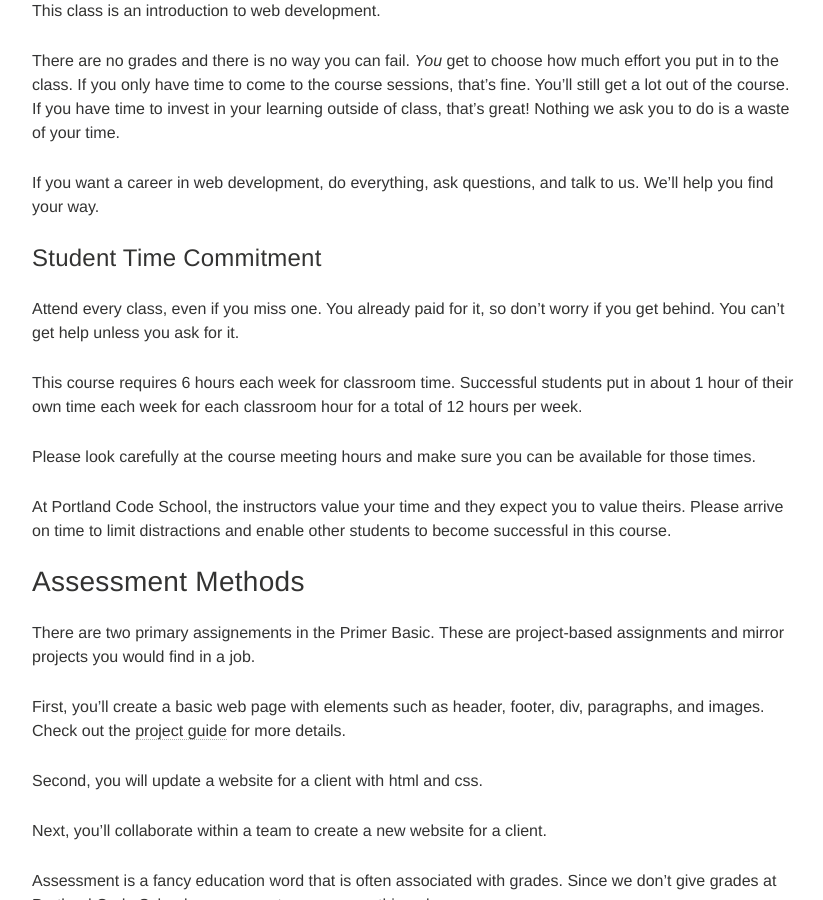
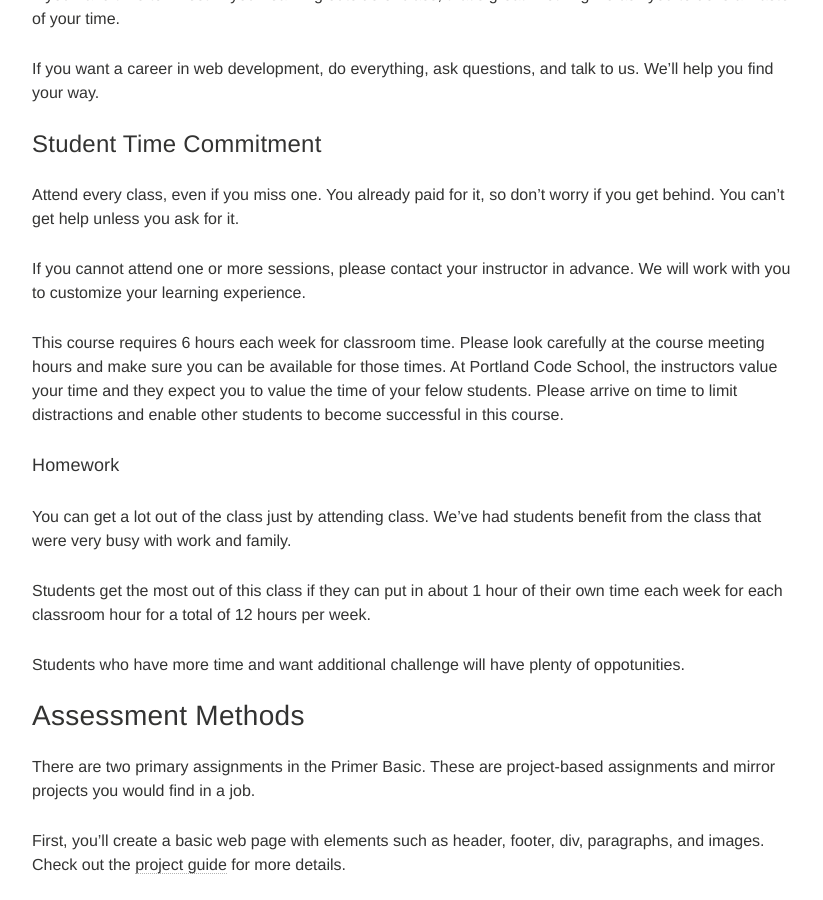
Before and after one commit to portlandcodeschool/primer, a Jekyll site: the page built from syllabus.md, in a window 1280 px wide and 900 px high, scrolled down 3413 px. Shown: the whole window, without its empty margins (288-1111 px from the left). Built offline with Jekyll 4.4.1, drawn with Linux system fonts in a browser that asks for light colours; nearby versions of some CDN libraries; some of the changed text lies outside the part shown.

Commit message:
syllabus update to clarify time expectations and improve/remove unclear material.

```diff
--- a/syllabus.md
+++ b/syllabus.md
@@ -6,7 +6,7 @@ modified: 2015-02-15 20:42
 ---
 ## Course Description
 
-This is the syllabus for two classes in the Web Foundations Series.
+This is the syllabus for the first two classes in the Web Foundations Series.
 
 The Web Development Series is Portland Code School's introduction to web development. These courses introduce students with the opportunity to build modern websites and receive feedback to help those students reach their goals in the web development industry.  The Primer Basic aims at introducing programming languages necessary to build websites with the support and feedback available to students from experienced coders.  This is what differentiates Portland Code School from other programs, whether that be a University setting, a community college, another coding bootcamp, or an online website with a curriculum and a forum.  The Primer Pro equips students with hands-on experience working with the web's core technologies: HTML, CSS, and JavaScript as well as tools indispensable to modern web development: the Unix command line, Git, and GitHub.
 
@@ -126,15 +122,23 @@ If you want a career in web development, do everything, ask questions, and talk
 
 Attend every class, even if you miss one.  You already paid for it, so don't worry if you get behind.  You can't get help unless you ask for it.
 
-This course requires 6 hours each week for classroom time. Successful students put in  about 1 hour of their own time each week for each classroom hour for a total of 12 hours per week.
+If you cannot attend one or more sessions, please contact your instructor in advance. We will work with you to customize your learning experience.
 
-Please look carefully at the course meeting hours and make sure you can be available for those times.
+This course requires 6 hours each week for classroom time. Please look carefully at the course meeting hours and make sure you can be available for those times. At Portland Code School, the instructors value your time and they expect you to value the time of your felow students.  Please arrive on time to limit distractions and enable other students to become successful in this course.
 
-At Portland Code School, the instructors value your time and they expect you to value theirs.  Please arrive on time to limit distractions and enable other students to become successful in this course.
+#### Homework
+
+ You can get a lot out of the class just by attending class. We've had students benefit from the class that were very busy with work and family.
+
+Students get the most out of this class if they can put in about 1 hour of their own time each week for each classroom hour for a total of 12 hours per week.
+
+Students who have more time and want additional challenge will have plenty of oppotunities.
+
+
 
 ## Assessment Methods
 
-There are two primary assignements in the Primer Basic.  These are project-based assignments and mirror projects you would find in a job.
+There are two primary assignments in the Primer Basic.  These are project-based assignments and mirror projects you would find in a job.
 
 First, you'll create a basic web page with elements such as header, footer, div, paragraphs, and images.  Check out the [project guide](http://portlandcodeschool.github.io/primer/assignments/creating-your-first-website/) for more details.
 
@@ -209,11 +213,11 @@ If you have a Windows laptop and you cannot manage to obtain or rent a MacBook P
 We're not saying that professionals should demand a particular tool set. Your instructor is comfortable on any of these platforms and easily moves from one to another as the client requires it. It's just makes for a more cohesive classroom experience and simpler class materials to simplify and focus on one.
 
 ### Other Tools
-You are required to learn and use **Sublime Text**. (http://www.sublimetext.com) The "stable" version is V2, but Al has been using V3 for a long time and it's fine. (http://www.sublimetext.com/3)  Sublime Text is not free. You can try it for free and that will get you through this class, but you should consider buying a copy when you get a job.
+You are required to learn and use a code editor. There are two to choose from. First, **Atom** is free and very capable. (https://atom.io). It has been developed in the last year as a clone of Sublime Text 3. Speaking of which, **Sublime Text**.  (http://www.sublimetext.com/3) is not free but has a very large community and many extensions. You can try it for free and that will get you through this class, but you should consider buying a copy when you get a job.
 
 **Git** is a distributed version control system. It is complicated, arcane, and difficult to learn.  Yet, it is one of the most commonly used and essential to any freelancer. We will start using git in the first week and emphasize its use throughout. You will be required to be able to use git from the command line, but we will also explore graphical user interfaces to make your use of git more transparent and powerful.
 
-The **Chrome Developer Tools** are a wonderful suite of browser-based tools that allow you to *see* what you are coding. There are tools like these for every major browser,  but we focus on Chrome. These are built in to the browser.
+The **Chrome Developer Tools** are a wonderful suite of browser-based tools that allow you to *see* what you are coding. There are tools like these for every major browser, but we focus on Chrome. These are built in to the browser.
 
 There will be more tools introduced as the class goes on, but these are good places to start.
 
```
Also changed, not shown: other parts of syllabus.md (+3 -7 lines).
